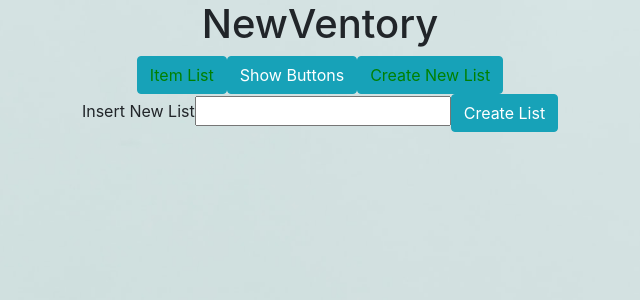
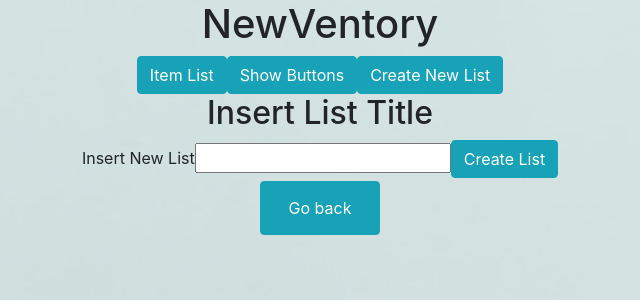
Before and after one commit to feliciaboghiu/mvp, a React (Create React App) app: page /addlist in a window 1280 px wide. Shown: the top 300 px of the page, without its empty margins (320-960 px from the left). Built offline with nearby package versions, Linux system fonts and the light colour scheme.

Commit message:
Added more styling

```diff
--- a/src/App.css
+++ b/src/App.css
@@ -11,7 +11,7 @@ body {
 }
 
 .white a:link  {
-  color: green;
+  color: white;
 }
 
 .white a:visited  {
@@ -32,6 +32,7 @@ body {
 
 .teal a:hover {
   text-decoration: none;
+  color: white;
 }
 
 .hide {
--- a/src/InsertForm.js
+++ b/src/InsertForm.js
@@ -5,6 +5,7 @@ import FormGroup from 'react-bootstrap/FormGroup';
 import FormLabel from 'react-bootstrap/FormLabel';
 import FormControl from 'react-bootstrap/FormLabel';
 import Button from 'react-bootstrap/Button';
+import NavLink from 'react-bootstrap/NavLink';
 
 
 class InsertForm extends React.Component {
@@ -50,6 +51,9 @@ handleSubmit(event) {
                             </FormControl>
                         </FormLabel>
                     <Button variant="info" type="submit">Add Item</Button>
+                    <br />
+                    <Button variant="info" className="white"><NavLink to={'/'} exact>Go back</NavLink></Button>
+
                     </FormGroup>
                 </Form>
             </div>
--- a/src/ItemList.js
+++ b/src/ItemList.js
@@ -40,7 +40,7 @@ class ItemList extends React.Component {
                     <ul>
                         {l.name.map((n) => (
                             <div
-                                className={ this.state.isShown ? 'underlined' : 'none'}>
+                                className={ this.props.isShown ? 'underlined' : 'none'}>
                                     <li key={n}>
                                         <div contentEditable="true">
                                             {n}
--- a/src/NewList.js
+++ b/src/NewList.js
@@ -4,6 +4,7 @@ import FormGroup from 'react-bootstrap/FormGroup';
 import FormLabel from 'react-bootstrap/FormLabel';
 import FormControl from 'react-bootstrap/FormLabel';
 import Button from 'react-bootstrap/Button';
+import NavLink from 'react-bootstrap/NavLink';
 
 
 class NewList extends React.Component {
@@ -30,6 +31,7 @@ class NewList extends React.Component {
     render() {
         return (
             <div>
+                <h2>Insert List Title</h2>
                 <Form onSubmit={(e) => this.handleSubmit2(e)}>
                     <FormGroup>
                     <FormLabel>Insert New List
@@ -41,8 +43,11 @@ class NewList extends React.Component {
                         />
                     </FormLabel>
                     <Button variant="info" type="submit">Create List</Button>
+                    <br />
+                    <Button variant="info" className="white"><NavLink to={'/'} exact>Go back</NavLink></Button>
                     </FormGroup>
                 </Form>
+
             </div>
         )
     }
```
